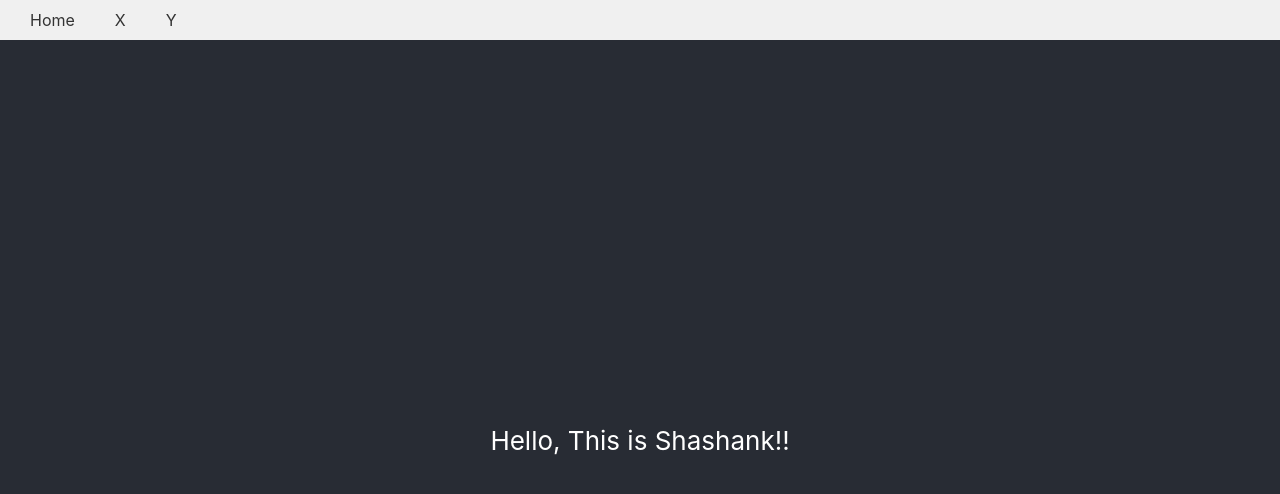
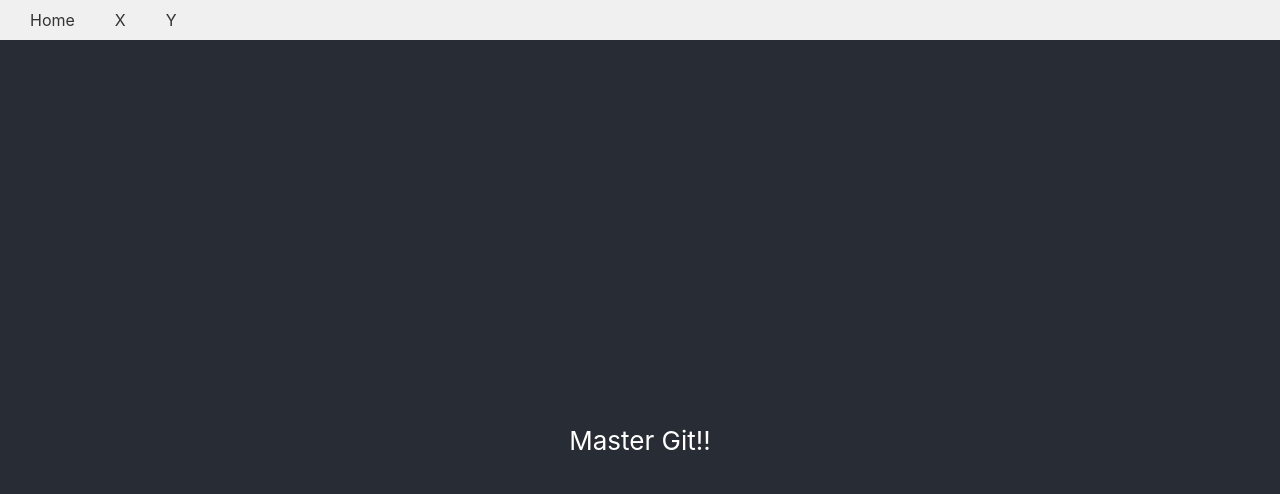
Before and after one commit to shashankkannan/myapp, a React (Create React App) app: page / in a window 1280 px wide. Shown: the top 494 px of the page. Built offline with nearby package versions, Linux system fonts and the light colour scheme.

Commit message:
Update App.js

```diff
--- a/src/App.js
+++ b/src/App.js
@@ -9,7 +9,7 @@
   return (
     <div className="App">
       <header className="App-header">
-        <p>Hello, This is Shashank!!</p>
+        <p>Master Git!!</p>
       </header>
     </div>
   );
```
